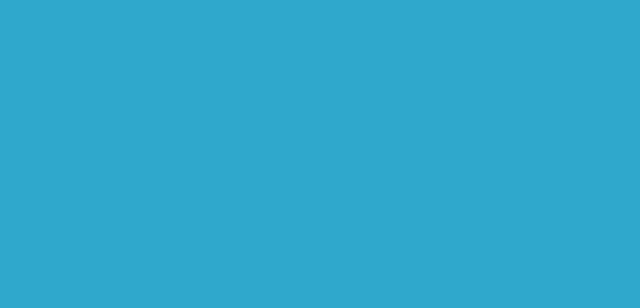
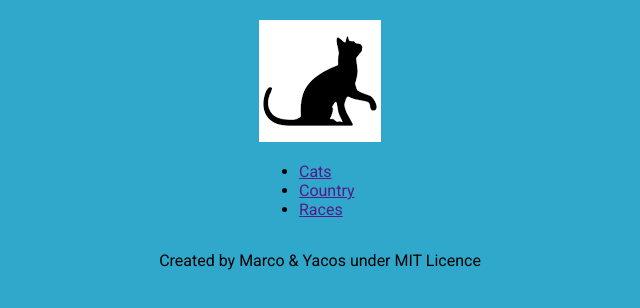
Before and after one commit to Yacoubou-seidou/Javascript-Captson-module2, a website built with webpack: page src/template.html in a window 1280 px wide. Shown: the whole page, without its empty margins (320-960 px from the left). Built offline with nearby package versions, Linux system fonts and the light colour scheme.

Commit message:
Add the header and footer html part

```diff
--- a/package.json
+++ b/package.json
@@ -1,7 +1,7 @@
 {
   "name": "webpack-starter",
   "version": "1.0.0",
-  "description": "A leaderboard project using HTML, CSS &amp; JavaScript",
+  "description": "JavaScript capstone project project using HTML, CSS &amp; JavaScript",
   "main": "index.js",
   "scripts": {
     "build": "webpack",
@@ -22,6 +22,7 @@
     "eslint-plugin-import": "^2.27.5",
     "hint": "^7.1.8",
     "html-webpack-plugin": "^5.5.0",
+    "jest": "^29.5.0",
     "sass": "^1.49.9",
     "sass-loader": "^12.6.0",
     "style-loader": "^3.3.1",
--- a/src/template.html
+++ b/src/template.html
@@ -1,12 +1,30 @@
 <!DOCTYPE html>
 <html lang="en">
+
 <head>
   <meta charset="UTF-8">
   <meta http-equiv="X-UA-Compatible" content="IE=edge">
   <meta name="viewport" content="width=device-width, initial-scale=1.0">
-  <title>Leaderboard</title>
+  <title>JavaScript capstone project</title>
 </head>
+
 <body>
+  <header>
+    <img src="/public/download.png" class="brand-logo" alt="logo">
+    <nav>
+      <ul class="links-items">
+        <li class="nav-link"><a href="">Cats</a></li>
+        <li class="nav-link"><a href="">Country</a></li>
+        <li class="nav-link"><a href="">Races</a></li>
+      </ul>
+    </nav>
+  </header>
+  <section class="container">
 
+  </section>
+  <footer>
+    <p class="copyright">Created by Marco & Yacos under MIT Licence</p>
+  </footer>
 </body>
+
 </html>
```
Also changed, not shown: public/catlogo.avif (added), public/download.png (added), 1 other file.
